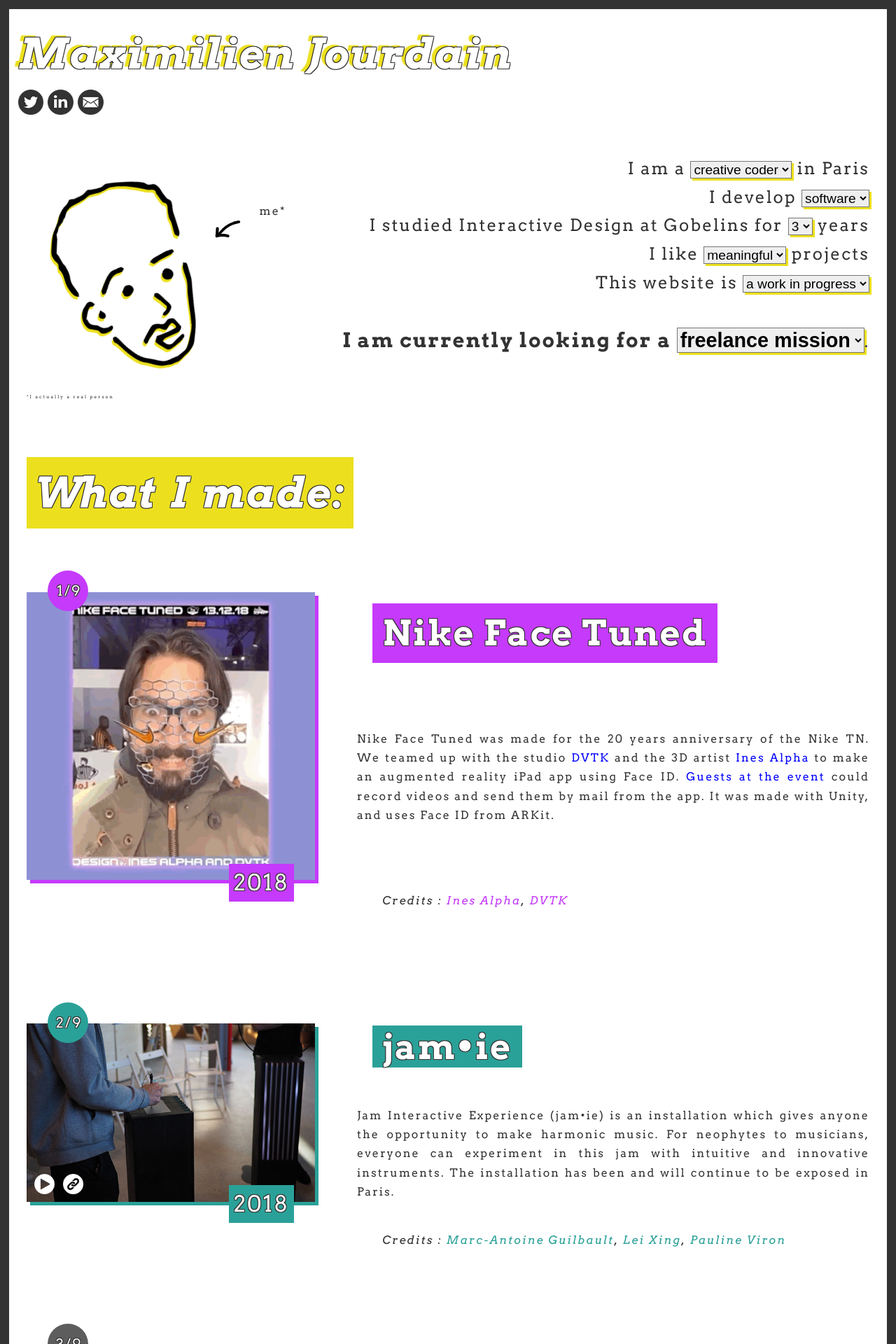
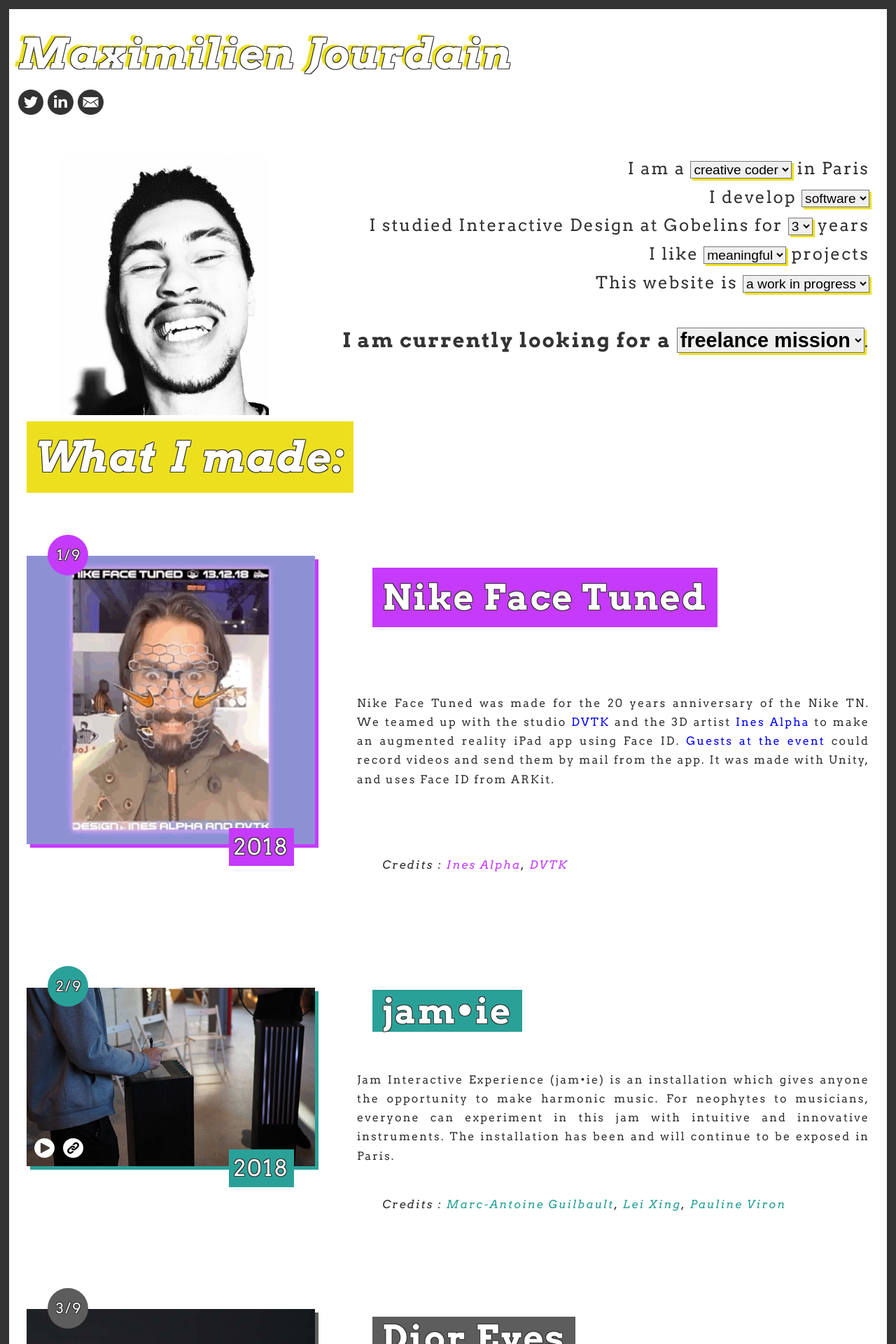
Before and after one commit to karolsenami/karolsenami.github.io, a Jekyll site: the page built from index.html, in a window 1280 px wide. Shown: the top 1920 px of the page at 70% size. Built offline with Jekyll 4.4.1, drawn with Linux system fonts in a browser that asks for light colours; a style sheet for code colours, icons or effects is not loaded.

Commit message:
Image refresh

```diff
--- a/css/index.scss
+++ b/css/index.scss
@@ -6,7 +6,7 @@
   $description-width: 67%;
   $picture-width: 33%;
   display: flex;
-  margin-bottom:$bottom-margin;
+  // margin-bottom:$bottom-margin;
   position: relative;
 
   @include mobile {
@@ -17,8 +17,14 @@
   // left
   .profile-picture {
     margin: auto;
-    display: flex;
+    display: block;
     width: $picture-width;
+
+    img {
+      max-width: 75%;
+      margin-left: 12%;
+    }
+
     @include mobile {
       width: 100%;
       margin-bottom: 5%;
@@ -96,6 +102,7 @@
     margin-bottom:1em;
     background: $primaryColor;
     display: inline-block;
+    text-align: left;
     padding: 0 0.2em;
   }
 
--- a/index.html
+++ b/index.html
@@ -4,10 +4,11 @@
 <link rel="stylesheet" href="{{ site.baseurl }}/css/index.css">
   <section class="introduction">
       <div class="profile-picture">
-        <img class="me-drawing" src="assets/images/me.svg" alt="a drawing of me">
+        <img src="assets/images/me2.jpg" alt="photo of me">
+        <!-- <img class="me-drawing" src="assets/images/me.svg" alt="a drawing of me">
         <img class="arrow" src="assets/images/arrow.svg" alt="an arrow pointing the drawing of me">
         <span class="picture-description normal-text">me*</span>
-        <span class="drawing-text">*I actually a real person</span>
+        <span class="drawing-text">*I actually a real person</span> -->
       </div>
       <div class="profile-description">
         I am a
```
Also changed, not shown: other parts of index.html (+1 -0 lines), assets/images/me2.jpg (added), assets/images/me2.png (added).
